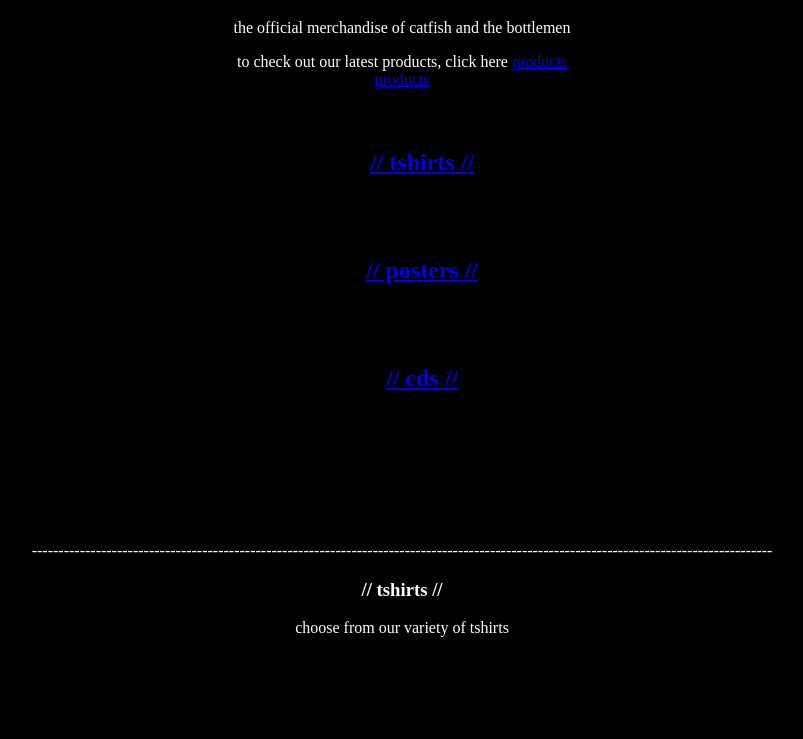
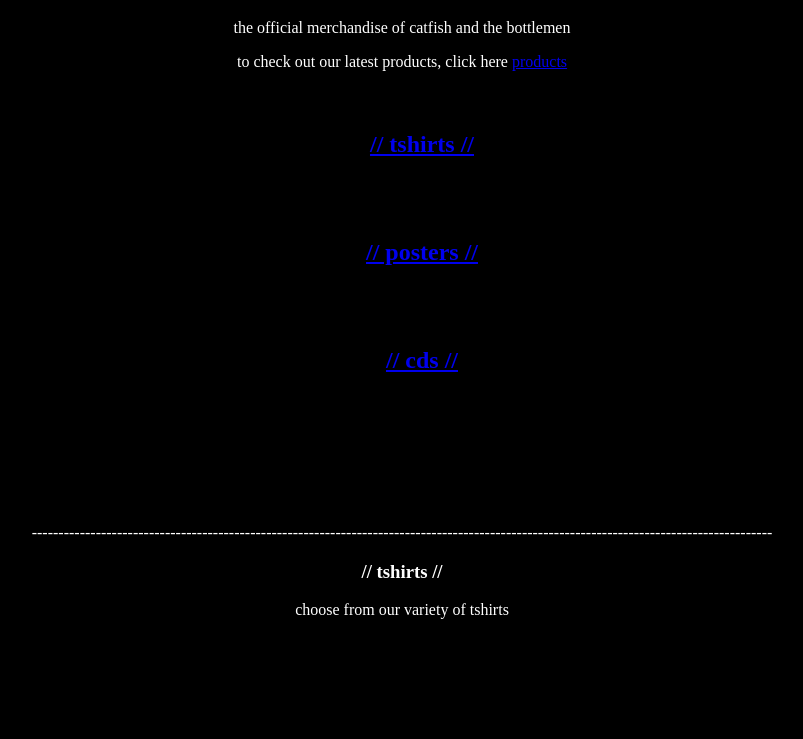
Before and after one commit to OriasBea/Lab3, a plain HTML site: page index.html in a window 1280 px wide. Shown: the part 61-800 px from the top of the page, without its empty margins (238-1041 px from the left). Drawn offline with Linux system fonts and the light colour scheme.

Commit message:
-initial commit

```diff
--- a/index.html
+++ b/index.html
@@ -18,7 +18,7 @@
     <a href="same-directory.html" title="same dir link">products</a>
 
     <a href="same-directory.html" title="same dir link">
-      <div>products</div>
+
     </a>
   </section>
 
@@ -84,7 +84,13 @@
  <section id="cds">
     <h3> // signed cds //</h3>
     <p> choose from our variety of signed cds
-  </section>
+ <br>
+	  <br>
+	  <br>
+	  <br>
+	  <br>
+	  <br>
+ </section>
 
       Back to top: <a href="#top">Back to Top</a>
     </p>
```
